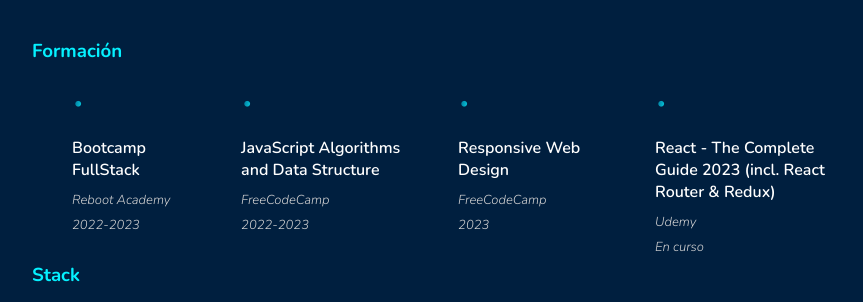
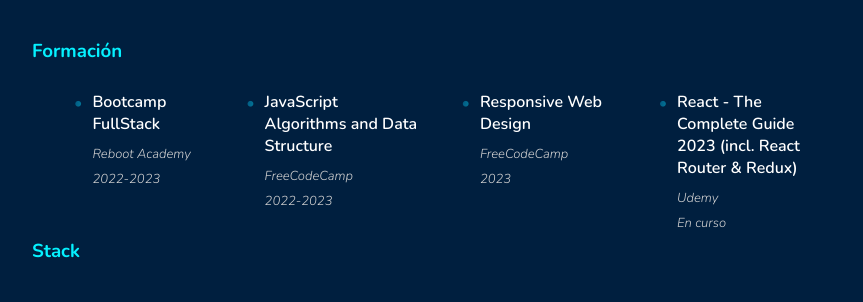
Before and after one commit to abian22/Portfolio, a React (Vite) app: page / in a window 1280 px wide. Shown: the part 495-797 px from the top of the page, without its empty margins (352-1215 px from the left). Built offline with nearby package versions, Linux system fonts and the light colour scheme.

Commit message:
correction of formations li

```diff
--- a/src/components/Formation/Formation.jsx
+++ b/src/components/Formation/Formation.jsx
@@ -3,7 +3,7 @@ import "./Formation.css";
 export default function Formation({ formation, center, year }) {
   return (
     <>
-      <ul>
+      <ul className="ulHeader">
         <span className="pointList">&#8226;</span>
         <li className="liFormation">
           <h4>{formation}</h4>
```
